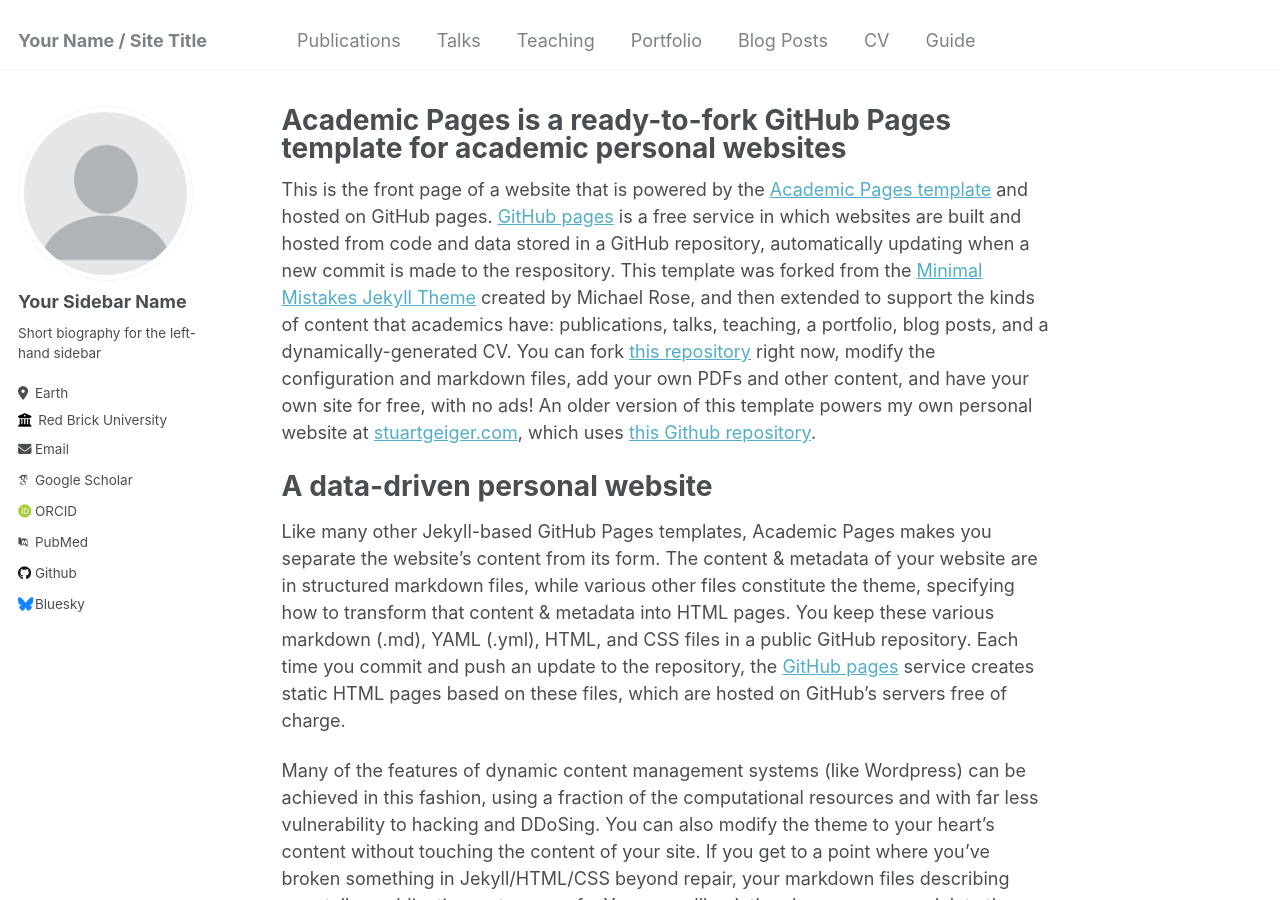
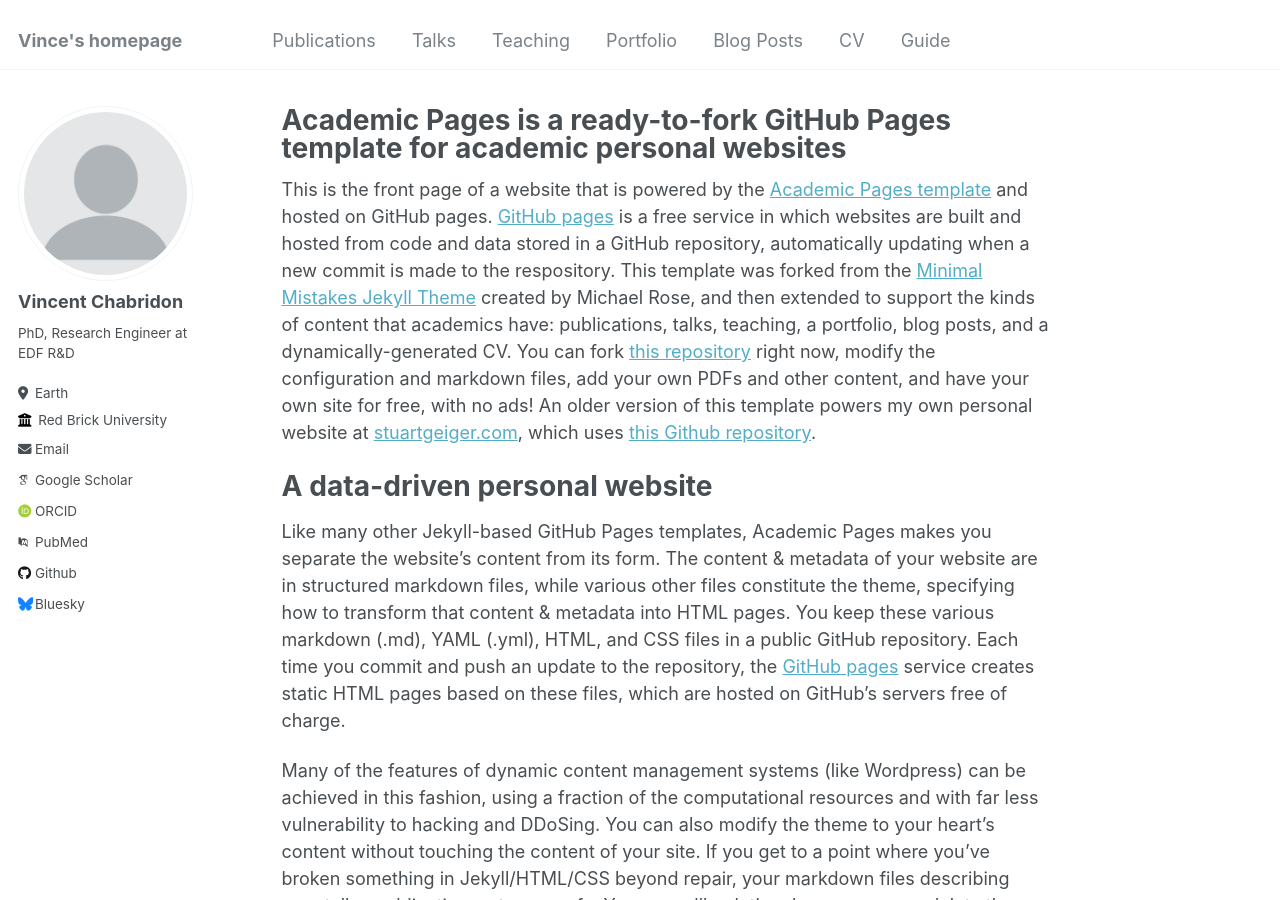
Before and after one commit to vchabri/vchabri.github.io, a Jekyll site: the page built from _pages/about.md, in a window 1280 px wide and 900 px high. Built offline with Jekyll 4.4.1, drawn with Linux system fonts in a browser that asks for light colours; some web fonts are replaced.

Commit message:
Update _config.yml

```diff
--- a/_config.yml
+++ b/_config.yml
@@ -8,7 +8,7 @@
 
 # Basic Site Settings
 locale                   : "en-US"
-title                    : "Your Name / Site Title"
+title                    : "Vince's homepage"
 title_separator          : "-"
 name                     : &name "Your Name"
 description              : &description "personal description"
@@ -22,9 +22,9 @@ repository               : "academicpages/academicpages.github.io"
 author:
   # Biographic information
   avatar           : "profile.png"
-  name             : "Your Sidebar Name"
+  name             : "Vincent Chabridon"
   pronouns         : # example: "she/her"
-  bio              : "Short biography for the left-hand sidebar"
+  bio              : "PhD, Research Engineer at EDF R&D"
   location         : "Earth"
   employer         : "Red Brick University"
   uri              : # URL
```
